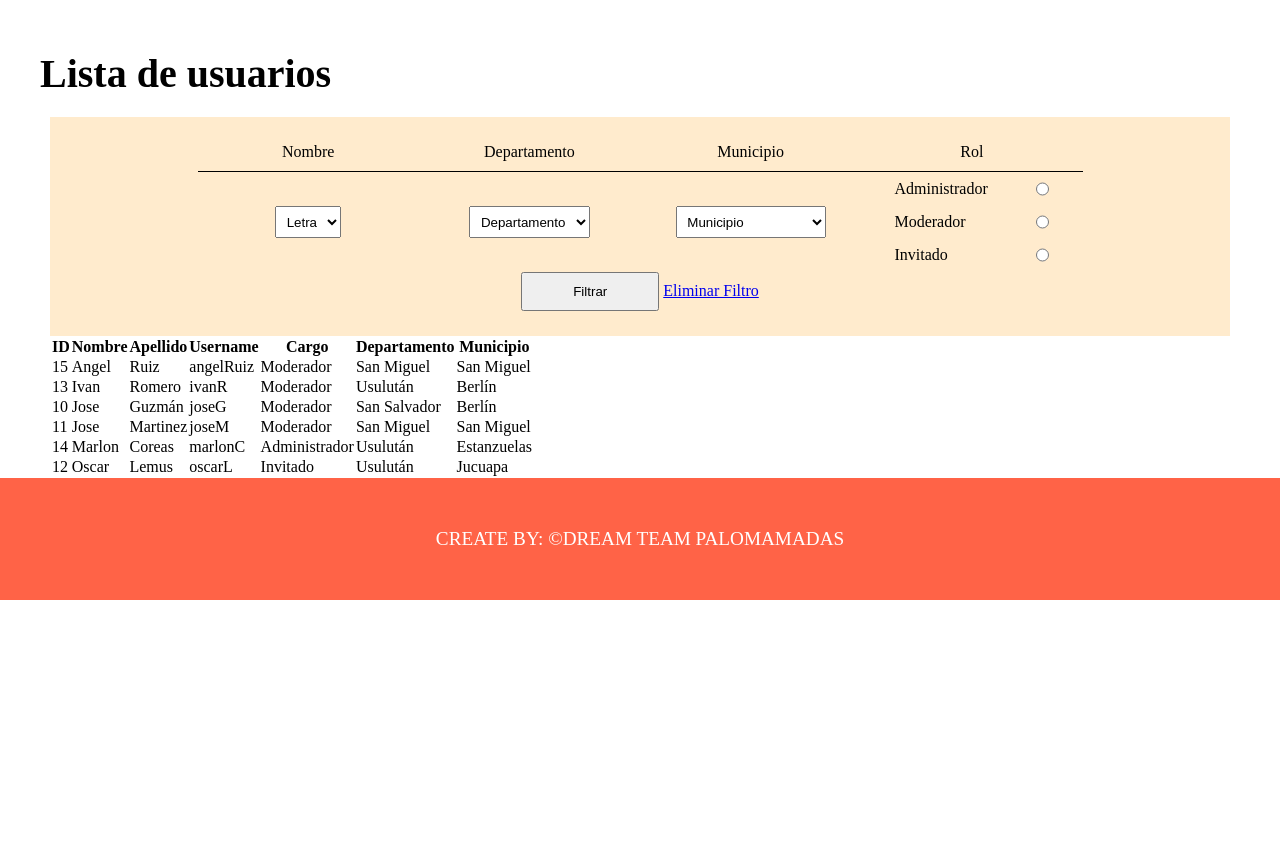
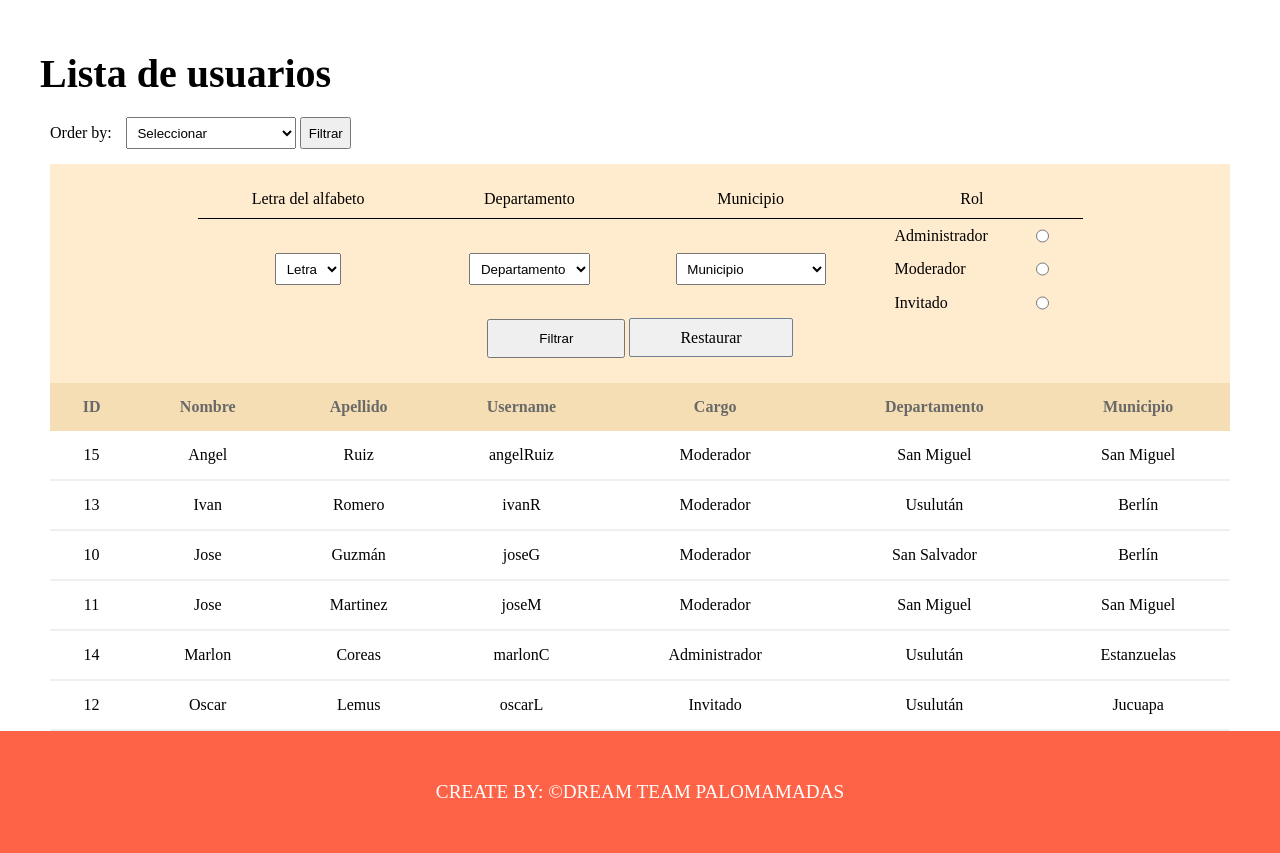
Before and after one commit to CoreasMarlon/Tarea3-TPI, a PHP site: page /Tarea3-TPI/ in a window 1280 px wide. Before the commit the page ends 600 px from the top, so only its background shows below. Run offline with PHP 8.4, Linux system fonts and the light colour scheme; data comes from the database, SQL or seed files in the repository.

Commit message:
Interfaz mejorada

```diff
--- a/assets/css/style.css
+++ b/assets/css/style.css
@@ -41,6 +41,7 @@ input, select{
 
 .contenedor main {
     padding: 0 10px;
+    margin-top: 15px;
 }
 
 .contenedor .personalizado .moreOpcion{
@@ -53,9 +54,18 @@ input, select{
     background-color:blanchedalmond;
 }
 
-.contenedor .personalizado .moreOpcion > form > input {
+.contenedor .personalizado .moreOpcion > form > input, .contenedor .personalizado .moreOpcion > form > .limpiar {
     padding: 10px 50px;
 }
+
+.contenedor .personalizado .moreOpcion > form > .limpiar {
+    text-decoration: none;
+    color: black;
+    border-radius: 2px;
+    background-color: #f0f0f0;
+    border: 1px solid slategray;
+}
+
 .contenedor .personalizado .moreOpcion > form > .more {
     display: grid;
     grid-template-columns: repeat(4, 1fr);
--- a/views/header.php
+++ b/views/header.php
@@ -12,3 +12,16 @@
     <div class="contenedor">
         <header>
             <h1>Lista de usuarios</h1>
+
+            <form action="<?= BASE_DIR ?>" method="POST">
+                <label for="">Order by: </label>
+                <select name="ordenamiento">
+                    <option value="value1">Seleccionar</option>
+                    <option value="value1">Nombre</option>
+                    <option value="value2">Nombre (DESC)</option>
+                    <option value="value3">Departamento</option>
+                    <option value="value4">Departamento (DESC)</option>
+                </select>
+                <input type="submit" value="Filtrar" name="btnTipo">
+            </form>
+        </header>
--- a/views/usuarios.php
+++ b/views/usuarios.php
@@ -1,10 +1,10 @@
 <main>
     <div class="personalizado">
         <div id="menuOpcion" class="moreOpcion">
-        <form action="<?= BASE_DIR ?>Usuario/list" method="POST">
+            <form action="<?= BASE_DIR ?>Usuario/list" method="POST">
                 <div class="more">
                     <div style="border-bottom: 1px solid black; padding-bottom: 10px;">
-                        <label for="">Nombre</label>
+                        <label for="">Letra del alfabeto</label>
                     </div>
                     <div style="border-bottom: 1px solid black; padding-bottom: 10px;">
                         <label for="">Departamento</label>
@@ -57,12 +83,12 @@
                 </div>
 
                 <input type="submit" value="Filtrar" name="btnTipo">
-                <a href="<?=BASE_DIR?>">Eliminar Filtro</a>
+                <a class="limpiar" href="<?= BASE_DIR ?>" role="button">Restaurar</a>
             </form>
         </div>
     </div>
 
-    <table>
+    <table class="tabla tabla-outline-red">
         <thead>
             <tr>
                 <th scope="col">ID</th>
```
Also changed, not shown: other parts of views/usuarios.php (+32 -6 lines).
